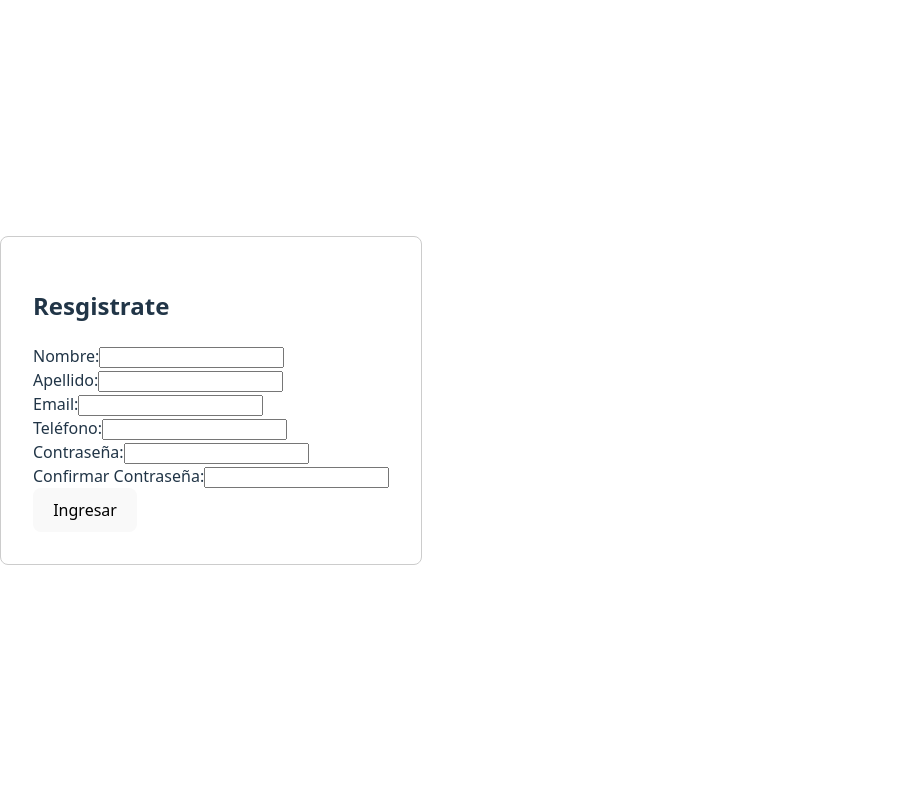
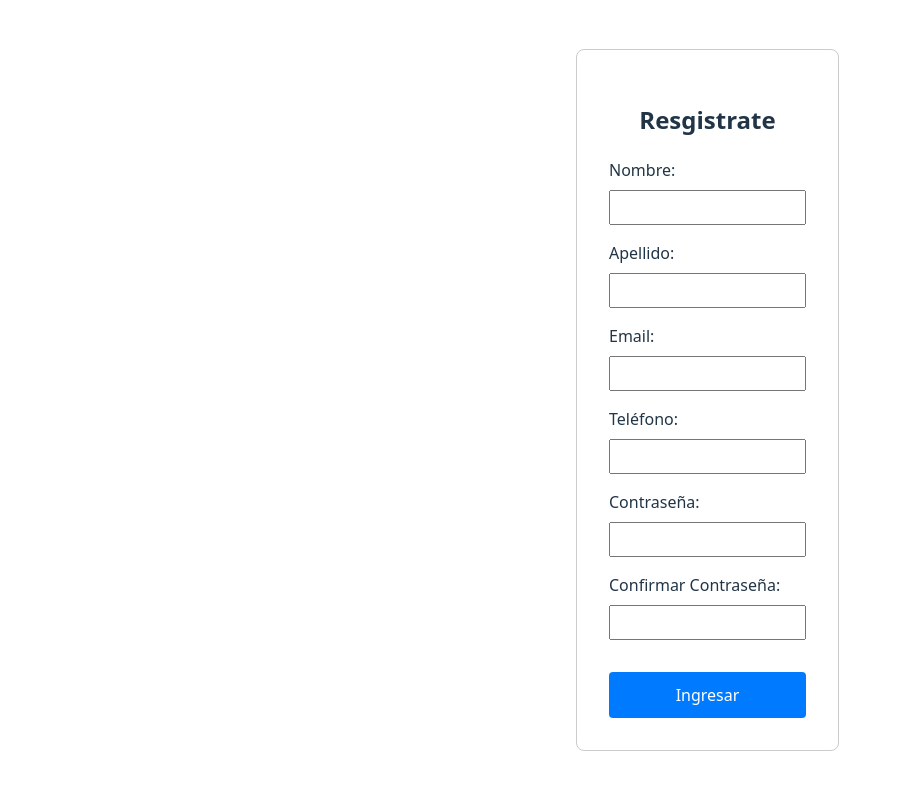
Before and after one commit to martonOlaizola/TP-Modulo1, a React (Vite) app: page / in a window 1280 px wide. Shown: the top 790 px of the page, without its empty margins (0-902 px from the left). Built offline with nearby package versions, Linux system fonts and the light colour scheme.

Commit message:
Agrego Estilos a todos los campos y centro el cuerpo

```diff
--- a/src/App.css
+++ b/src/App.css
@@ -1,8 +1,45 @@
+#root {
+  height: 100%;
+  display: flex;
+  justify-content: center;
+  align-items: center;
+  margin-left: 45%;
+}
+
 .RegistroBody {
+  display: flexbox;
+  justify-content: center;
+  align-items: center;
+  place-items: center;
   max-width: 400px;
-  margin: 2rem auto;
   padding: 2rem;
   border: 1px solid #ccc;
   border-radius: 8px;
+}
 
+.CampoForm{
+  /* display: grid;
+  place-items: center; */
+  margin-bottom: 1rem;
 }
+
+.CampoForm label {
+  display: block;;
+  margin-bottom: 0.5rem;
+}
+
+.CampoForm input {
+  width: 100%;
+  padding: 0.5rem;
+  box-sizing: border-box;
+}
+.RegistroForm button {
+  margin-top: 1rem;
+  padding: 0.75rem;
+  width: 100%;
+  background-color: #007bff;
+  color: white;
+  border: none;
+  border-radius: 4px;
+  cursor: pointer;
+}
```
